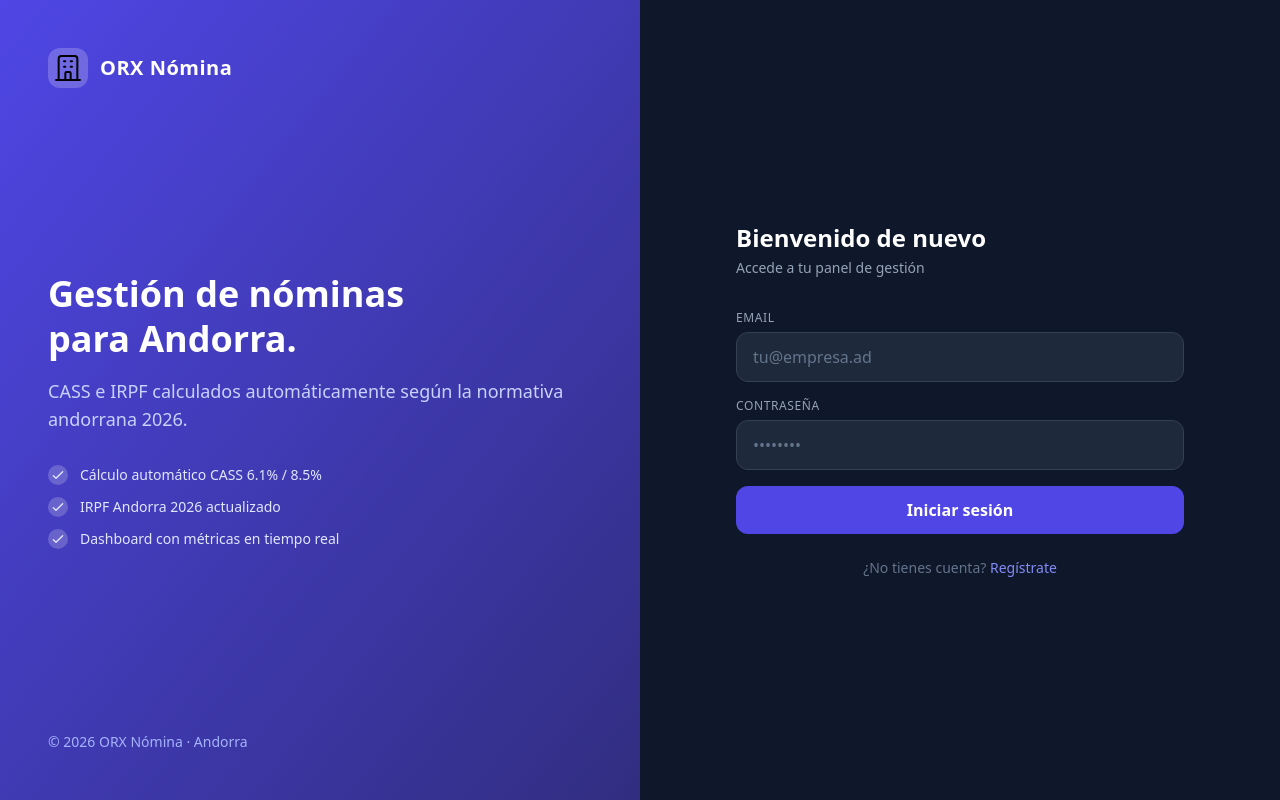
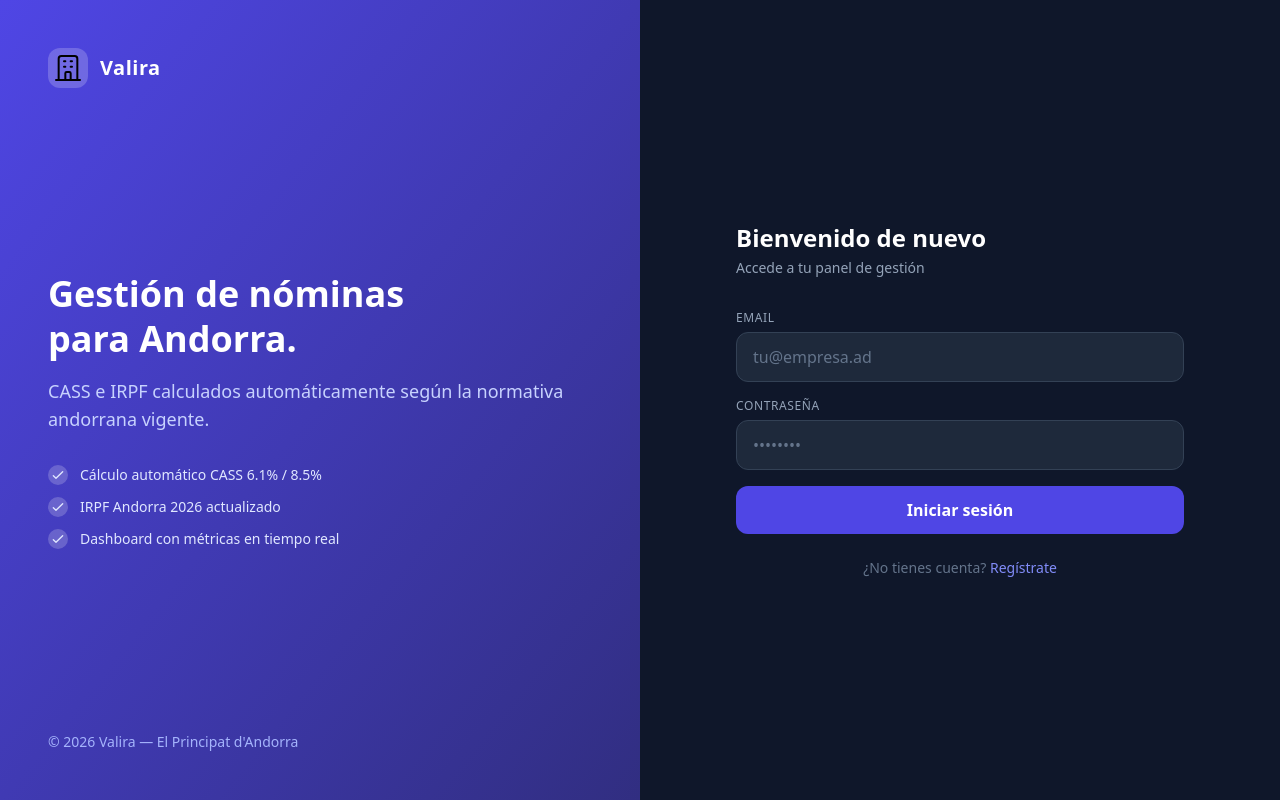
Before and after one commit to goorum04/Nomina-pro, a React (Vite) app in the folder frontend/: page / in a window 1280 px wide. Built offline with nearby package versions, Linux system fonts and the light colour scheme.

Commit message:
Rebrand: rename ORX Nómina → Valira
Valira is the name of Andorra's main river (Gran Valira).
Updated all UI occurrences: sidebar, auth panels, page title,
copyright footer.

https://claude.ai/code/session_01YZYEyPQMpZLSFJq83k7pLU

```diff
--- a/frontend/index.html
+++ b/frontend/index.html
@@ -4,7 +4,7 @@
     <meta charset="UTF-8" />
     <link rel="icon" type="image/svg+xml" href="/vite.svg" />
     <meta name="viewport" content="width=device-width, initial-scale=1.0" />
-    <title>ORX Nómina - Gestión Integral de Nóminas</title>
+    <title>Valira · Gestión de nóminas en Andorra</title>
   </head>
   <body>
     <div id="root"></div>
--- a/frontend/src/App.jsx
+++ b/frontend/src/App.jsx
@@ -113,13 +113,13 @@ function AuthPage({ onCompany, page, setPage }) {
           <div className="w-10 h-10 bg-white/20 rounded-xl flex items-center justify-center">
             {Icon.building}
           </div>
-          <span className="text-white font-bold text-xl tracking-wide">ORX Nómina</span>
+          <span className="text-white font-bold text-xl tracking-wide">Valira</span>
         </div>
         <div>
           <h1 className="text-4xl font-bold text-white leading-tight mb-4">
             Gestión de nóminas<br />para Andorra.
           </h1>
-          <p className="text-indigo-200 text-lg mb-8">CASS e IRPF calculados automáticamente según la normativa andorrana 2026.</p>
+          <p className="text-indigo-200 text-lg mb-8">CASS e IRPF calculados automáticamente según la normativa andorrana vigente.</p>
           <div className="space-y-3">
             {['Cálculo automático CASS 6.1% / 8.5%', 'IRPF Andorra 2026 actualizado', 'Dashboard con métricas en tiempo real'].map(f => (
               <div key={f} className="flex items-center gap-3 text-indigo-100">
@@ -129,7 +129,7 @@ function AuthPage({ onCompany, page, setPage }) {
             ))}
           </div>
         </div>
-        <p className="text-indigo-300 text-sm">© 2026 ORX Nómina · Andorra</p>
+        <p className="text-indigo-300 text-sm">© 2026 Valira — El Principat d'Andorra</p>
       </div>
 
       {/* Panel derecho */}
@@ -137,7 +137,7 @@ function AuthPage({ onCompany, page, setPage }) {
         <div className="w-full max-w-md">
           <div className="lg:hidden flex items-center gap-2 mb-10">
             <div className="w-8 h-8 bg-indigo-600 rounded-lg flex items-center justify-center text-white">{Icon.building}</div>
-            <span className="text-white font-bold text-lg">ORX Nómina</span>
+            <span className="text-white font-bold text-lg">Valira</span>
           </div>
 
           <h2 className="text-2xl font-bold text-white mb-1">
@@ -214,7 +214,7 @@ function Dashboard({ user, company, onLogout }) {
             </div>
             <div className="min-w-0">
               <p className="text-white font-semibold text-sm truncate">{company.name}</p>
-              <p className="text-slate-500 text-xs">ORX Nómina 2026</p>
+              <p className="text-slate-500 text-xs">Gestión nóminas · AD</p>
             </div>
           </div>
         </div>
```
